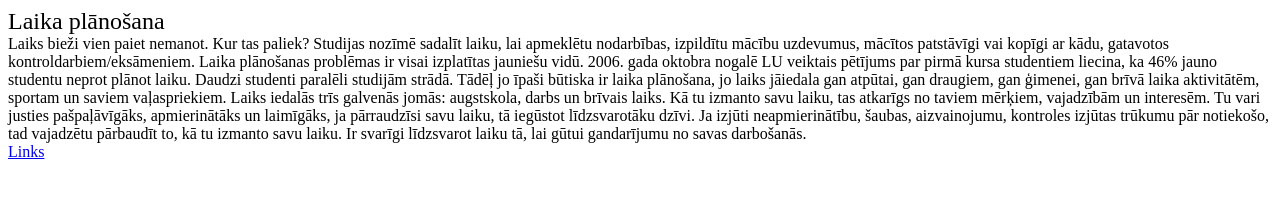
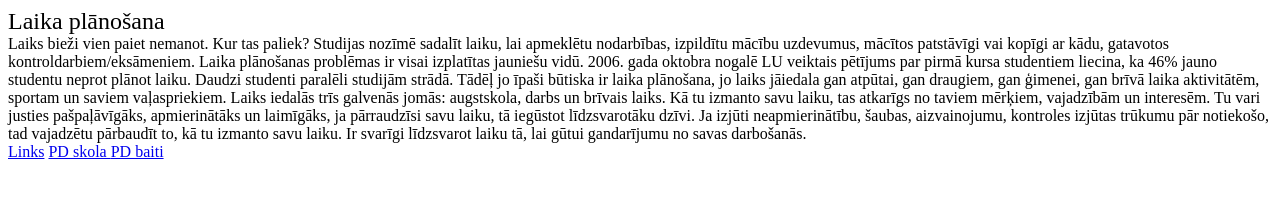
Before and after one commit to ArJansons/Laiks, a plain HTML site: page index.html in a window 1280 px wide. Drawn offline with Linux system fonts and the light colour scheme.

Commit message:
Update index.html

```diff
--- a/index.html
+++ b/index.html
@@ -14,7 +14,8 @@
 
     <a href = "otra.html">
     Links</a>
-
+        <a href="skola.html" >  PD skola  </a>
+        <a href="baiti.html" >  PD baiti     </a>
 
 
     </body>
```
